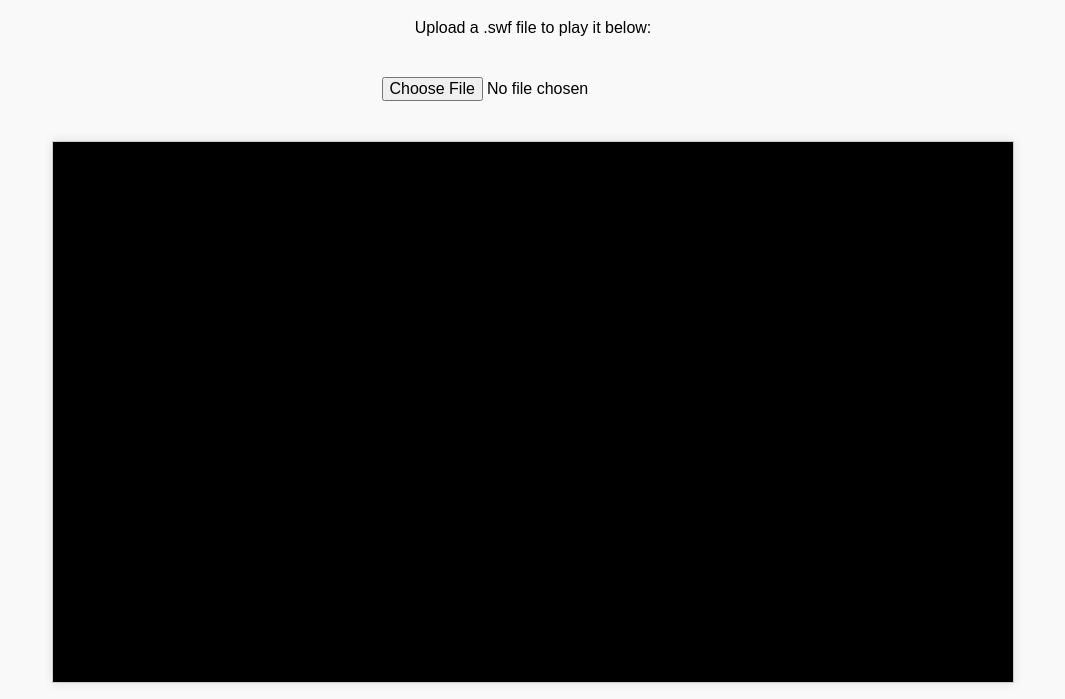
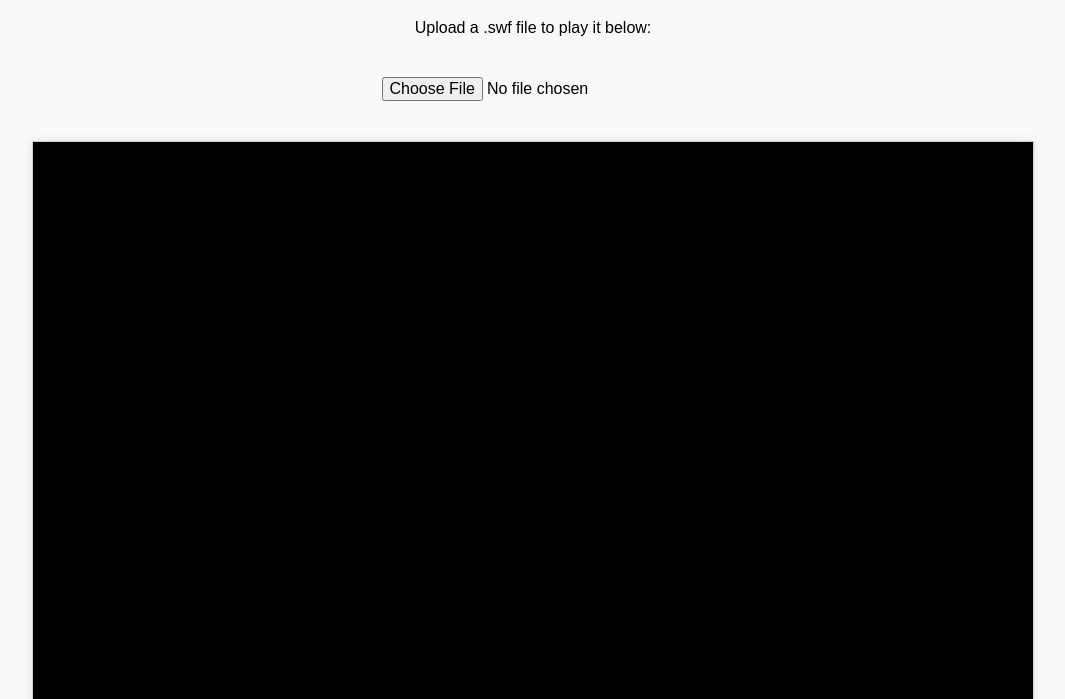
Before and after one commit to Shane-aktiga/flashplayer-poc, a plain HTML site: page index.html in a window 1280 px wide. Shown: the part 101-800 px from the top of the page, without its empty margins (107-1172 px from the left). Drawn offline with Linux system fonts and the light colour scheme.

Commit message:
Update index.html

```diff
--- a/index.html
+++ b/index.html
@@ -20,9 +20,9 @@
 
   #flashContainer {
     margin: 2em auto;
-    max-width: 960px;
+    max-width: 1000px;
     width: 100%;
-    height: 540px; /* You can increase this */
+    height: 6000px; /* You can increase this */
     display: flex;
     justify-content: center;
     align-items: center;
```
